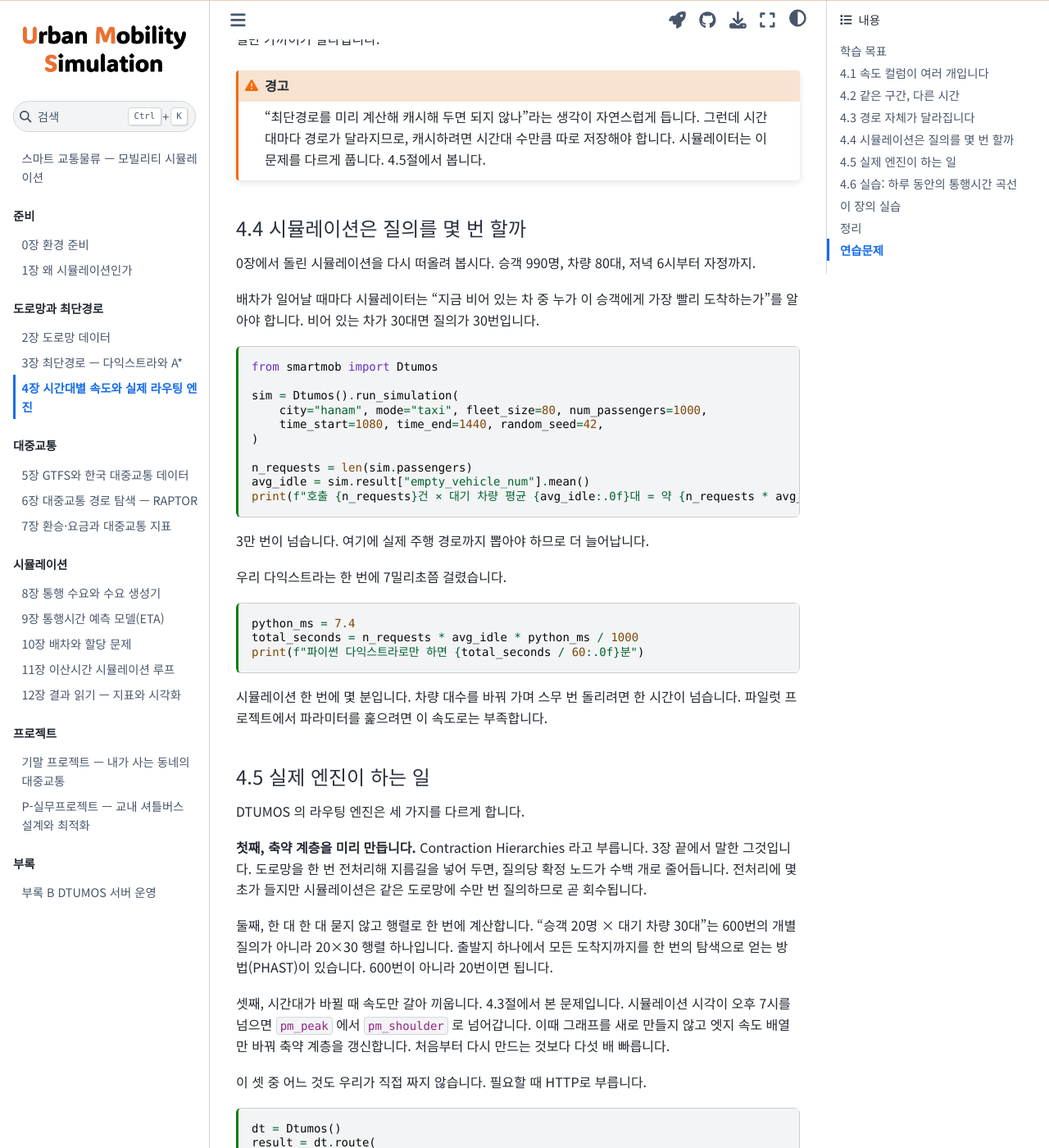
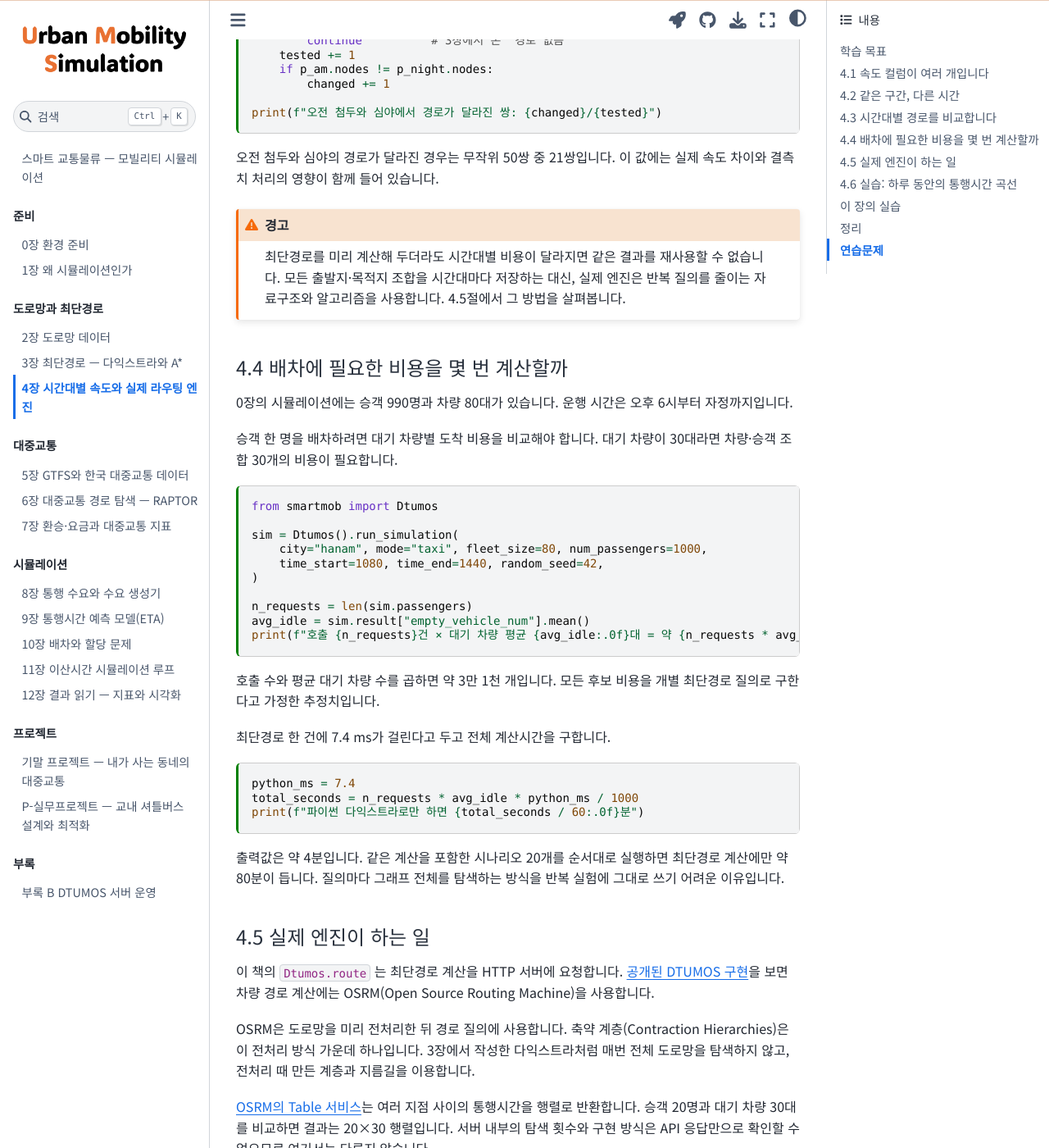
Before and after one commit to jihoyeo/mobility-simulation-book, a Jupyter Book: the page built from ko/ch04_speeds_engine.md, in a window 1280 px wide and 1400 px high, scrolled down 3205 px. Shown: the whole window at 82% size. Built offline with Jupyter Book 1.0.4 settings and Sphinx 7.4.7 and the Sphinx Book theme 1.1.4, drawn with Linux system fonts in a browser that asks for light colours; some of the changed text lies outside the part shown.

Commit message:
4장 속도 통계와 경로 변화 설명 교정
자동차 통행 엣지만 속도 통계에 포함하고 잘못된 수치를 바로잡습니다. 큰길과 골목의 대비, 근거 없는 PHAST 탐색 횟수와 갱신 성능 단정을 삭제합니다.

````diff
--- a/ko/ch04_speeds_engine.md
+++ b/ko/ch04_speeds_engine.md
@@ -14,38 +14,35 @@
 
 # 4장 시간대별 속도와 실제 라우팅 엔진
 
-3장에서 하남시청에서 미사역까지 5분 30초가 나왔습니다. 오전 8시에도 그럴까요.
+3장에서는 하남시청에서 미사역까지 5분 32초가 걸렸습니다. 이 값은 모든 엣지에 자유류 속도를 적용한 결과입니다. 오전 8시의 관측 속도를 적용하면 8분 9초로 늘어납니다.
 
-그렇지 않습니다. 우리가 쓴 `free_flow_speed_kmh` 는 **막히지 않았을 때의 속도**입니다. 도로 표지판에 적힌 제한속도에 가깝고, 실제로 그 속도로 달릴 수 있는 시간대는 새벽뿐입니다.
-
-이 장에서 시간대별 실측 속도로 바꿔 봅니다. 그리고 시뮬레이터가 이 계산을 어떻게 감당하는지 봅니다.
+이 장에서는 `free_flow_speed_kmh` 대신 시간대별 관측 속도로 통행시간과 경로를 계산합니다. 이어서 시뮬레이션에서 반복되는 경로 질의를 전용 엔진에 맡기는 방법을 살펴봅니다.
 
 ## 학습 목표
 
-- 시간대별 속도 컬럼을 갈아 끼우고 소요시간이 얼마나 달라지는지 잽니다
-- 속도를 바꾸면 최단"경로" 자체가 달라진다는 것을 확인합니다
+- 시간대별 속도 컬럼을 적용하고 소요시간 차이를 계산합니다
+- 엣지 비용에 따라 최단경로가 달라지는지 확인합니다
 - 관측이 없는 엣지를 어떻게 처리할지 정합니다
-- 시뮬레이션이 필요로 하는 질의 수를 세어 보고, 실제 엔진이 왜 필요한지 설명합니다
+- 배차 과정에서 계산하는 차량·승객 간 비용의 수를 추정합니다
 
 ## 4.1 속도 컬럼이 여러 개입니다
 
-2장에서 엣지 표를 볼 때 지나쳤던 컬럼들이 있습니다.
+2장에서 읽은 엣지 표에는 자유류 속도와 시간대별 관측 속도가 함께 들어 있습니다. 자동차가 통행할 수 있는 엣지만 골라 컬럼 이름을 확인합니다.
 
 ```{code-cell} python
-import pandas as pd
-from smartmob.data import data_path
+from smartmob.data import load_road_graph
 
-edges = pd.read_parquet(data_path("hanam/road_graph_edges.parquet"))
+edges = load_road_graph("hanam", modes=("drive",)).edges
 [c for c in edges.columns if "speed" in c or "weekday" in c]
 ```
 
-`weekday_*_p50` 여덟 개가 주중 시간대별 관측 속도입니다. `p50` 은 중앙값이라는 뜻입니다. 국가교통DB 계열의 속도 통계에서 왔습니다.
+`weekday_*_p50` 여덟 개는 주중 시간대별 속도 중앙값입니다. `p50` 은 50번째 백분위수, 즉 중앙값을 뜻합니다.
 
 시간대 구분은 이렇습니다.
 
 | 슬롯 | 시간 | 성격 |
 |---|---|---|
-| `offpeak` | 06–07 | 새벽, 거의 자유류 |
+| `offpeak` | 06–07 | 오전 비첨두 |
 | `am_peak` | 07–09 | 오전 첨두 |
 | `am_shoulder` | 09–10 | 첨두 직후 |
 | `midday` | 10–12 | 낮 |
@@ -64,23 +61,22 @@
     print(f"{c:26s} 중앙값 {edges[c].median():5.1f} km/h   결측 {edges[c].isna().mean():5.1%}")
 ```
 
-자유류 30km/h 였던 도로의 실제 중앙값은 19~22km/h입니다. 오후 첨두가 18.9km/h로 가장 느립니다.
+자동차 통행 엣지의 자유류 속도 중앙값은 30.0 km/h입니다. 시간대별 관측값의 중앙값은 18.9~22.3 km/h이며, 오후 첨두가 18.9 km/h로 가장 낮습니다.
 
-그리고 **21.7%가 비어 있습니다.** 관측 장비가 없거나 통행량이 적어 통계를 못 낸 도로입니다. 이런 엣지는 자유류 속도로 채웁니다. 완벽하지 않지만, 비워 두면 그 도로를 아예 못 쓰게 되므로 더 나쁩니다.
+오후 첨두 속도는 엣지의 21.7%에서 빠져 있습니다. 이 파일만으로는 개별 결측 원인을 알 수 없습니다. `load_road_graph` 는 결측값을 같은 엣지의 `free_flow_speed_kmh` 로 채워 연결을 유지합니다.
 
 ```{code-cell} python
 missing = edges["weekday_pm_peak_p50"].isna()
 edges.loc[missing, "highway"].value_counts().head(5)
 ```
 
-빠진 도로는 대부분 `service`(이면도로)와 `residential`(주택가)입니다. 간선도로는 거의 다 관측이 있습니다. 결측을 자유류로 채우는 것이 그럭저럭 타당한 이유입니다.
+결측 엣지 수는 `residential` 이 2,997개, `service` 가 1,556개로 가장 많습니다. 자유류 속도로 대체하면 이 도로들의 통행시간을 짧게 계산할 수 있습니다. 이 때문에 4.3절에서는 경로 변화와 `free_flow_speed_kmh` 대체 효과를 함께 확인합니다.
 
 ## 4.2 같은 구간, 다른 시간
 
-`load_road_graph` 에 `speed_column` 을 주면 그 컬럼으로 비용을 계산합니다.
+`load_road_graph` 의 `speed_column` 에 사용할 컬럼 이름을 지정합니다. 엣지 통행시간은 거리와 해당 컬럼의 속도로 계산됩니다.
 
 ```{code-cell} python
-from smartmob.data import load_road_graph
 from smartmob.teaching.dijkstra import NoPath, dijkstra
 
 SLOTS = {
@@ -108,13 +104,13 @@
     print(f"{label:8s} {p.duration_s / 60:5.2f}분   경로 노드 {len(p.nodes)}개")
 ```
 
-자유류로 5분 34초였던 구간이 오후 첨두에는 8분 59초입니다. **62% 더 걸립니다.**
+자유류에서는 5분 32초, 오후 첨두에는 8분 59초가 걸립니다. 같은 구간의 계산값이 3분 27초, 62% 늘었습니다.
 
-같은 하루 안에서도 심야(7분 58초)와 오후 첨두(8분 59초)가 1분 차이납니다. 이 차이를 무시하고 하루 종일 같은 속도로 시뮬레이션하면, 저녁 시간대 배차가 실제보다 훨씬 잘 되는 것처럼 나옵니다.
+심야는 7분 57초로 오후 첨두보다 1분 2초 짧습니다. 하루 종일 자유류 속도를 쓰면 이 구간의 오후 6시 통행시간을 3분 27초 작게 계산합니다. 이 오차는 차량 도착시각과 다음 배차 가능 시각에도 이어집니다.
 
-## 4.3 경로 자체가 달라집니다
+## 4.3 시간대별 경로를 비교합니다
 
-시간만 달라진 게 아닙니다. 지나가는 길이 바뀌었습니다.
+소요시간뿐 아니라 선택된 노드열도 달라질 수 있습니다. 각 시간대의 결과를 자유류 경로와 비교합니다.
 
 ```{code-cell} python
 free_flow_path = results["자유류"].nodes
@@ -123,7 +119,9 @@
     print(f"{label:8s} 자유류 경로와 {same}")
 ```
 
-실측 속도를 넣는 순간 전부 다른 길로 갑니다. 자유류에서는 큰길이 빨랐는데, 큰길이 막히는 시간대에는 골목이 나아지기 때문입니다.
+이 구간에서는 다섯 시간대 모두 자유류와 다른 경로가 선택됩니다. 엣지마다 속도가 줄어드는 정도가 다르면 경로별 통행시간의 순서도 바뀔 수 있습니다.
+
+다만 이 결과를 실제 차량이 이면도로로 우회한다는 뜻으로 해석해서는 안 됩니다. 4.1절에서는 관측값이 없는 `service` 와 `residential` 엣지를 자유류 속도로 채웠습니다. 이 처리 때문에 일부 이면도로의 비용이 실제보다 작게 계산될 수 있습니다.
 
 한 쌍만으로는 우연일 수 있으니 여러 쌍으로 확인합니다.
 
@@ -152,17 +150,17 @@
 print(f"오전 첨두와 심야에서 경로가 달라진 쌍: {changed}/{tested}")
 ```
 
-절반 가까이가 달라집니다.
+오전 첨두와 심야의 경로가 달라진 경우는 무작위 50쌍 중 21쌍입니다. 이 값에는 실제 속도 차이와 결측치 처리의 영향이 함께 들어 있습니다.
 
 ```{warning}
-"최단경로를 미리 계산해 캐시해 두면 되지 않나"라는 생각이 자연스럽게 듭니다. 그런데 시간대마다 경로가 달라지므로, 캐시하려면 시간대 수만큼 따로 저장해야 합니다. 시뮬레이터는 이 문제를 다르게 풉니다. 4.5절에서 봅니다.
+최단경로를 미리 계산해 두더라도 시간대별 비용이 달라지면 같은 결과를 재사용할 수 없습니다. 모든 출발지·목적지 조합을 시간대마다 저장하는 대신, 실제 엔진은 반복 질의를 줄이는 자료구조와 알고리즘을 사용합니다. 4.5절에서 그 방법을 살펴봅니다.
 ```
 
-## 4.4 시뮬레이션은 질의를 몇 번 할까
+## 4.4 배차에 필요한 비용을 몇 번 계산할까
 
-0장에서 돌린 시뮬레이션을 다시 떠올려 봅시다. 승객 990명, 차량 80대, 저녁 6시부터 자정까지.
+0장의 시뮬레이션에는 승객 990명과 차량 80대가 있습니다. 운행 시간은 오후 6시부터 자정까지입니다.
 
-배차가 일어날 때마다 시뮬레이터는 "지금 비어 있는 차 중 누가 이 승객에게 가장 빨리 도착하는가"를 알아야 합니다. 비어 있는 차가 30대면 질의가 30번입니다.
+승객 한 명을 배차하려면 대기 차량별 도착 비용을 비교해야 합니다. 대기 차량이 30대라면 차량·승객 조합 30개의 비용이 필요합니다.
 
 ```{code-cell} python
 from smartmob import Dtumos
@@ -177,9 +175,9 @@
 print(f"호출 {n_requests}건 × 대기 차량 평균 {avg_idle:.0f}대 = 약 {n_requests * avg_idle:,.0f}회 질의")
 ```
 
-3만 번이 넘습니다. 여기에 실제 주행 경로까지 뽑아야 하므로 더 늘어납니다.
+호출 수와 평균 대기 차량 수를 곱하면 약 3만 1천 개입니다. 모든 후보 비용을 개별 최단경로 질의로 구한다고 가정한 추정치입니다.
 
-우리 다익스트라는 한 번에 7밀리초쯤 걸렸습니다.
+최단경로 한 건에 7.4 ms가 걸린다고 두고 전체 계산시간을 구합니다.
 
 ```{code-cell} python
 python_ms = 7.4
@@ -187,19 +185,19 @@
 print(f"파이썬 다익스트라로만 하면 {total_seconds / 60:.0f}분")
 ```
 
-시뮬레이션 한 번에 몇 분입니다. 차량 대수를 바꿔 가며 스무 번 돌리려면 한 시간이 넘습니다. 파일럿 프로젝트에서 파라미터를 훑으려면 이 속도로는 부족합니다.
+출력값은 약 4분입니다. 같은 계산을 포함한 시나리오 20개를 순서대로 실행하면 최단경로 계산에만 약 80분이 듭니다. 질의마다 그래프 전체를 탐색하는 방식을 반복 실험에 그대로 쓰기 어려운 이유입니다.
 
 ## 4.5 실제 엔진이 하는 일
 
-DTUMOS 의 라우팅 엔진은 세 가지를 다르게 합니다.
+이 책의 `Dtumos.route` 는 최단경로 계산을 HTTP 서버에 요청합니다. [공개된 DTUMOS 구현][dtumos-repo]을 보면 차량 경로 계산에는 OSRM(Open Source Routing Machine)을 사용합니다.
 
-**첫째, 축약 계층을 미리 만듭니다.** Contraction Hierarchies 라고 부릅니다. 3장 끝에서 말한 그것입니다. 도로망을 한 번 전처리해 지름길을 넣어 두면, 질의당 확정 노드가 수백 개로 줄어듭니다. 전처리에 몇 초가 들지만 시뮬레이션은 같은 도로망에 수만 번 질의하므로 곧 회수됩니다.
+OSRM은 도로망을 미리 전처리한 뒤 경로 질의에 사용합니다. 축약 계층(Contraction Hierarchies)은 이 전처리 방식 가운데 하나입니다. 3장에서 작성한 다익스트라처럼 매번 전체 도로망을 탐색하지 않고, 전처리 때 만든 계층과 지름길을 이용합니다.
 
-둘째, 한 대 한 대 묻지 않고 행렬로 한 번에 계산합니다. "승객 20명 × 대기 차량 30대"는 600번의 개별 질의가 아니라 20×30 행렬 하나입니다. 출발지 하나에서 모든 도착지까지를 한 번의 탐색으로 얻는 방법(PHAST)이 있습니다. 600번이 아니라 20번이면 됩니다.
+[OSRM의 Table 서비스][osrm-repo]는 여러 지점 사이의 통행시간을 행렬로 반환합니다. 승객 20명과 대기 차량 30대를 비교하면 결과는 20×30 행렬입니다. 서버 내부의 탐색 횟수와 구현 방식은 API 응답만으로 확인할 수 없으므로 여기서는 다루지 않습니다.
 
-셋째, 시간대가 바뀔 때 속도만 갈아 끼웁니다. 4.3절에서 본 문제입니다. 시뮬레이션 시각이 오후 7시를 넘으면 `pm_peak` 에서 `pm_shoulder` 로 넘어갑니다. 이때 그래프를 새로 만들지 않고 엣지 속도 배열만 바꿔 축약 계층을 갱신합니다. 처음부터 다시 만드는 것보다 다섯 배 빠릅니다.
+시간대별 속도를 쓰려면 오후 7시에 `pm_peak` 에서 `pm_shoulder` 로 비용을 바꿔야 합니다. 전처리된 도로망의 비용을 어떻게 갱신하는지는 엔진 설정에 따라 다릅니다. 이 장의 `Dtumos.route` 호출에는 출발 시각을 전달하지 않으므로, 아래 결과는 시간대별 속도 실습과 별도로 비교합니다.
 
-이 셋 중 어느 것도 우리가 직접 짜지 않습니다. 필요할 때 HTTP로 부릅니다.
+여기서는 엔진 내부 알고리즘을 구현하지 않고 경로 한 건을 요청합니다.
 
 ```{code-cell} python
 :tags: [skip-execution]
@@ -214,7 +212,7 @@
 print(f"경로 좌표 {len(result['route'])}개")
 ```
 
-서버가 있으면 우리 구현과 나란히 놓고 비교할 수 있습니다.
+같은 좌표에 대해 4.2절의 다익스트라 결과와 서버 응답을 출력합니다.
 
 ```{code-cell} python
 :tags: [skip-execution]
@@ -224,7 +222,7 @@
 print(f"DTUMOS 엔진   {result['duration'] / 60:.2f}분")
 ```
 
-완전히 같지는 않습니다. 엔진은 승하차 시간과 회전 제한 같은 것을 더 반영하기 때문입니다. 값이 크게 벌어지면 스냅한 노드가 다른 경우가 대부분입니다.
+`Dtumos.route` 호출에는 `speed_column` 인수가 없습니다. 따라서 두 계산이 같은 속도 조건을 사용했다고 볼 수 없으며, 여기서는 값의 일치 여부를 평가하지 않습니다.
 
 ```{note}
 이 두 셀은 서버가 있어야 돌아갑니다. 서버 없이 읽는 중이라면 건너뛰어도 됩니다. 이 장의 나머지와 5장 이후는 서버 없이 진행됩니다.
@@ -255,13 +253,13 @@
 fig.tight_layout();
 ```
 
-자유류 선이 모든 시간대보다 아래에 있습니다. 자유류 속도만 쓰는 시뮬레이션은 언제나 실제보다 낙관적인 결과를 냅니다.
+이 구간에서는 다섯 시간대의 소요시간이 모두 자유류 결과보다 깁니다. 그래프는 자유류 속도를 적용했을 때와 시간대별 관측 속도를 적용했을 때의 차이를 보여 줍니다.
 
 ## 이 장의 실습
 
 노트북 `labs/ch04_speeds_engine.ipynb` 를 열어 함께 돌립니다.
 
-같은 출발지와 목적지를 시간대별로 돌려 소요시간 곡선을 그리고, 경로가 갈리는 것을 지도에서 봅니다.
+하남시청과 미사역 사이의 소요시간을 시간대별로 계산하고, 선택된 경로를 지도에서 비교합니다.
 
 ```bash
 jupyter lab labs/ch04_speeds_engine.ipynb
@@ -271,12 +269,11 @@
 
 - `weekday_*_p50` 여덟 개 컬럼이 주중 시간대별 관측 속도입니다. `p50` 은 중앙값입니다
 - 하남시 도로의 자유류 중앙값은 30km/h인데 실제 관측 중앙값은 19~22km/h입니다
-- 하남시청→미사역은 자유류 5분 34초, 오후 첨두 8분 59초로 62% 차이가 납니다
-- 속도를 바꾸면 소요시간뿐 아니라 **경로 자체**가 바뀝니다. 무작위 쌍의 절반 가까이가 달라집니다
-- 관측이 없는 엣지가 21.7%이고 대부분 이면도로입니다. 자유류로 채웁니다
-- 시뮬레이션 한 번에 3만 회 이상 질의합니다. 파이썬 다익스트라로는 몇 분이 걸립니다
-- 실제 엔진은 축약 계층 + 행렬 질의 + 속도 교체로 이를 감당합니다. 우리는 HTTP로 부릅니다
-- 5장에서는 차 대신 버스와 지하철로 갑니다. 시간표가 있는 세계는 규칙이 다릅니다
+- 하남시청→미사역은 자유류 5분 32초, 오후 첨두 8분 59초로 62% 차이가 납니다
+- 오전 첨두와 심야에 선택된 경로는 무작위 50쌍 중 21쌍에서 달랐습니다
+- 오후 첨두 관측값은 자동차 통행 엣지의 21.7%에서 빠져 있으며, `load_road_graph` 는 이를 자유류 속도로 채웁니다
+- 990건의 호출과 평균 대기 차량 수로 추정한 후보 비용은 약 3만 1천 개입니다
+- `Dtumos.route` 는 경로 계산을 HTTP 서버에 요청합니다
 
 ## 연습문제
 
@@ -292,7 +289,7 @@
 ```{admonition} 연습 4.2  ★★
 :class: tip
 
-관측 속도가 없는 엣지를 자유류로 채우는 대신, **같은 `highway` 종류의 관측 중앙값**으로 채워 봅시다.
+관측 속도가 없는 엣지를 자유류로 채우는 대신, 같은 `highway` 종류의 관측 중앙값으로 채워 봅시다.
 두 방식으로 하남시청→미사역 소요시간을 계산해 비교하고, 어느 쪽이 더 타당한지 근거를 들어 설명합니다.
 
 산출물: 두 방식의 소요시간, 어느 쪽을 택할지와 그 이유 3~4줄.
@@ -302,9 +299,12 @@
 :class: tip
 
 출발 시각을 넣으면 그 시각의 속도로 라우팅하는 함수를 만들어 봅시다.
-더 나아가, 경로를 따라가는 동안 시각이 흘러 도중에 시간대가 바뀌는 것까지 반영해 봅시다
+경로를 따라가는 동안 시간대가 바뀌는 경우도 반영해 봅시다
 (예: 오후 6시 50분에 출발해 7시를 넘기는 경우).
 이것을 시간의존 최단경로(time-dependent shortest path)라고 합니다.
 
 산출물: 구현 코드, 시간대 고정 방식과의 소요시간 차이, 어떤 경우에 차이가 커지는지 설명.
 ```
+
+[dtumos-repo]: https://github.com/HNU209/DTUMOS
+[osrm-repo]: https://github.com/Project-OSRM/osrm-backend
````
Also changed, not shown: 1 other file.
